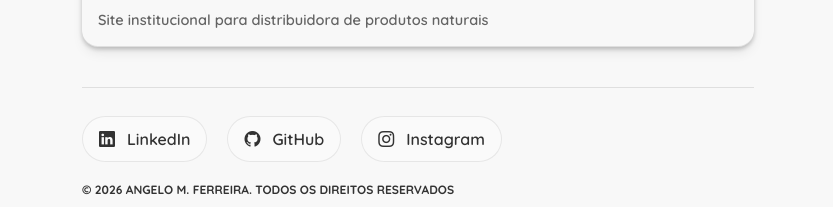
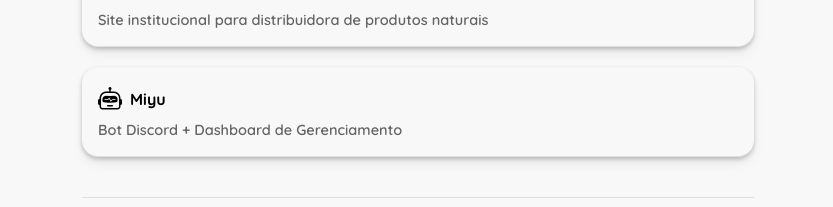
Before and after one commit to devmrqs/devmrqs.com.br, a React (Vite) app: page /portfolio in a window 1280 px wide. Shown: the part 436-643 px from the top of the page, without its empty margins (222-1055 px from the left). Built offline with nearby package versions, Linux system fonts and the light colour scheme.

Commit message:
✨ feat: adiciona projeto da Miyu

```diff
--- a/src/pages/Portfolio.jsx
+++ b/src/pages/Portfolio.jsx
@@ -17,6 +17,12 @@ const Portfolio = () => {
           title="Flor da Mata"
           label="Site institucional para distribuidora de produtos naturais"
         />
+        <Projects
+          href="https://github.com/devmrqs/miyu"
+          icon="bi-robot"
+          title="Miyu"
+          label="Bot Discord + Dashboard de Gerenciamento"
+        />
         <div className="h-px bg-blackLine w-full mb-7 mt-5 select-none"></div>
       </div>
       <Footer />
```
